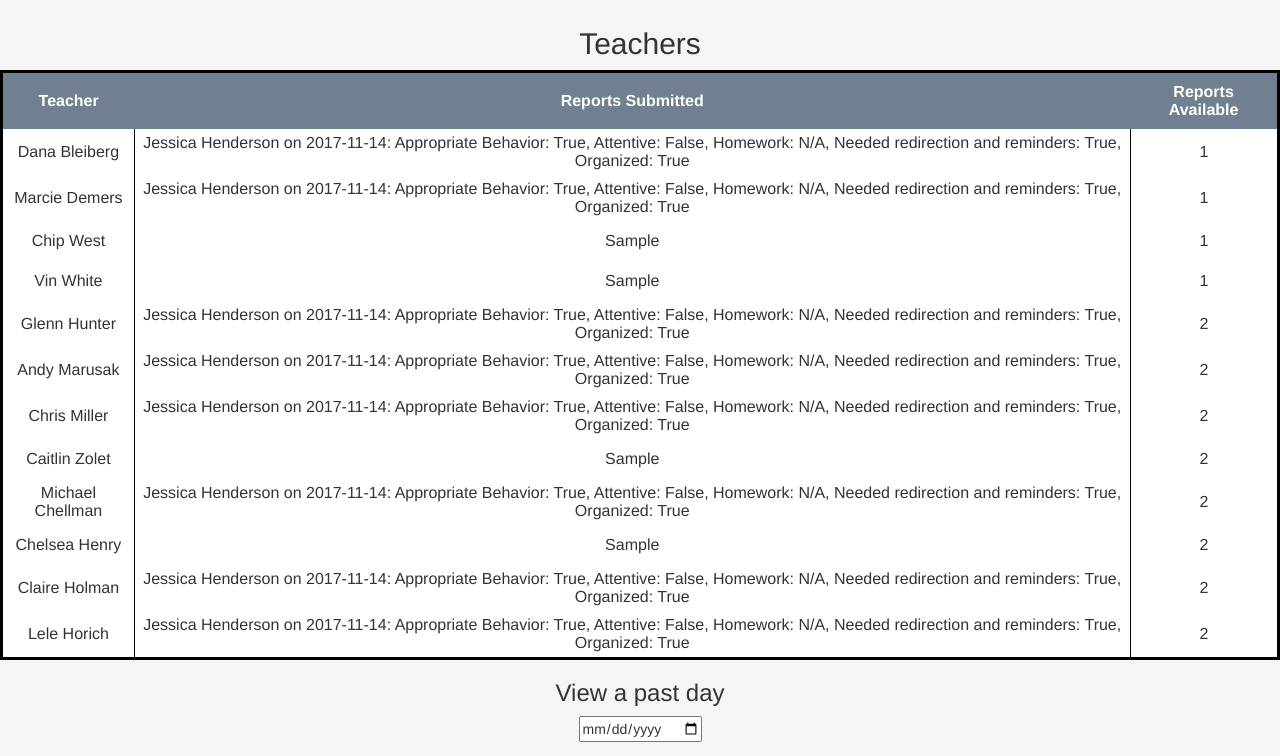
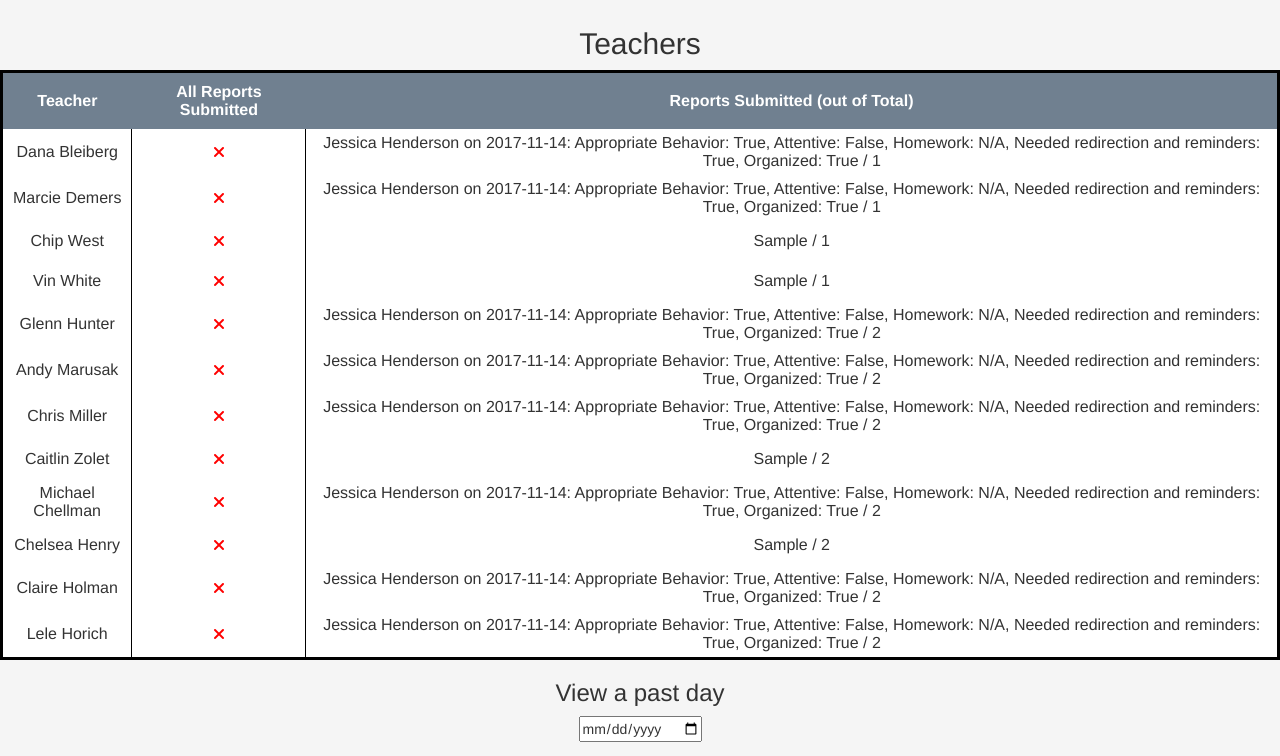
Before and after one commit to JoshuaOStafford/VanaLearning, a Django app: template templates/teacher_submissions.html in a window 1280 px wide. Shown: the part 53-809 px from the top of the page. Run offline with Django 3.2, Linux system fonts and the light colour scheme; data comes from the database, SQL or seed files in the repository; the template is opened without the code that fills it: values that come from a table or form of the project are taken from there, most other values are stand-ins (such as "Sample title", 1, 10 or a date in 2020); some libraries are stand-ins or nearby versions; some web fonts are replaced.

Commit message:
Past date functionality to teacher tracker

```diff
--- a/templates/teacher_submissions.html
+++ b/templates/teacher_submissions.html
@@ -57,10 +57,10 @@ td{
         Teacher
         </th>
         <th>
-        Reports Submitted
+        All Reports Submitted
         </th>
         <th>
-        Reports Available
+        Reports Submitted (out of Total)
         </th>
     </tr>
     <tr>
@@ -68,10 +68,10 @@ td{
             Dana Bleiberg
         </td>
         <td>
-            {{ 6a }}
+            {% if 6aDone %} <i class="fa fa-check fa" aria-hidden="true" style="color:green"></i> {% else %} <i class="fa fa-times fa" aria-hidden="true" style="color:red"></i>{% endif %}
         </td>
         <td>
-            1
+            {{ 6a }} / 1
         </td>
     </tr>
     <tr>
@@ -79,10 +79,10 @@ td{
             Marcie Demers
         </td>
         <td>
-            {{ 6b }}
+            {% if 6bDone %} <i class="fa fa-check fa" aria-hidden="true" style="color:green"></i> {% else %} <i class="fa fa-times fa" aria-hidden="true" style="color:red"></i>{% endif %}
         </td>
         <td>
-            1
+            {{ 6b }} / 1
         </td>
     </tr>
     <tr>
@@ -90,10 +90,10 @@ td{
             Chip West
         </td>
         <td>
-            {{ 6c }}
+            {% if 6cDone %} <i class="fa fa-check fa" aria-hidden="true" style="color:green"></i> {% else %} <i class="fa fa-times fa" aria-hidden="true" style="color:red"></i>{% endif %}
         </td>
         <td>
-            1
+            {{ 6c }} / 1
         </td>
     </tr>
     <tr>
@@ -101,10 +101,10 @@ td{
             Vin White
         </td>
         <td>
-            {{ 6d }}
+            {% if 6dDone %} <i class="fa fa-check fa" aria-hidden="true" style="color:green"></i> {% else %} <i class="fa fa-times fa" aria-hidden="true" style="color:red"></i>{% endif %}
         </td>
         <td>
-            1
+            {{ 6d }} / 1
         </td>
     </tr>
 
@@ -113,10 +113,10 @@ td{
             Glenn Hunter
         </td>
         <td>
-            {{ 7a }}
+            {% if 7aDone %} <i class="fa fa-check fa" aria-hidden="true" style="color:green"></i> {% else %} <i class="fa fa-times fa" aria-hidden="true" style="color:red"></i>{% endif %}
         </td>
         <td>
-            2
+            {{ 7a }} / 2
         </td>
     </tr>
     <tr>
@@ -124,10 +124,10 @@ td{
             Andy Marusak
         </td>
         <td>
-            {{ 7b }}
+            {% if 7bDone %} <i class="fa fa-check fa" aria-hidden="true" style="color:green"></i> {% else %} <i class="fa fa-times fa" aria-hidden="true" style="color:red"></i>{% endif %}
         </td>
         <td>
-            2
+            {{ 7b }} / 2
         </td>
     </tr>
     <tr>
@@ -135,10 +135,10 @@ td{
             Chris Miller
         </td>
         <td>
-            {{ 7c }}
+            {% if 7cDone %} <i class="fa fa-check fa" aria-hidden="true" style="color:green"></i> {% else %} <i class="fa fa-times fa" aria-hidden="true" style="color:red"></i>{% endif %}
         </td>
         <td>
-            2
+            {{ 7c }} / 2
         </td>
     </tr>
     <tr>
@@ -146,10 +146,10 @@ td{
             Caitlin Zolet
         </td>
         <td>
-            {{ 7d }}
+            {% if 7dDone %} <i class="fa fa-check fa" aria-hidden="true" style="color:green"></i> {% else %} <i class="fa fa-times fa" aria-hidden="true" style="color:red"></i>{% endif %}
         </td>
         <td>
-            2
+            {{ 7d }} / 2
         </td>
     </tr>
 
@@ -158,10 +158,10 @@ td{
             Michael Chellman
         </td>
         <td>
-            {{ 8a }}
+            {% if 8aDone %} <i class="fa fa-check fa" aria-hidden="true" style="color:green"></i> {% else %} <i class="fa fa-times fa" aria-hidden="true" style="color:red"></i>{% endif %}
         </td>
         <td>
-            2
+            {{ 8a }} / 2
         </td>
     </tr>
     <tr>
@@ -169,10 +169,10 @@ td{
            Chelsea Henry
         </td>
         <td>
-            {{ 8b }}
+            {% if 8bDone %} <i class="fa fa-check fa" aria-hidden="true" style="color:green"></i> {% else %} <i class="fa fa-times fa" aria-hidden="true" style="color:red"></i>{% endif %}
         </td>
         <td>
-            2
+            {{ 8b }} / 2
         </td>
     </tr>
     <tr>
@@ -180,10 +180,10 @@ td{
             Claire Holman
         </td>
         <td>
-            {{ 8c }}
+            {% if 8cDone %} <i class="fa fa-check fa" aria-hidden="true" style="color:green"></i> {% else %} <i class="fa fa-times fa" aria-hidden="true" style="color:red"></i>{% endif %}
         </td>
         <td>
-            2
+            {{ 8c }} / 2
         </td>
     </tr>
     <tr>
@@ -191,10 +191,10 @@ td{
             Lele Horich
         </td>
         <td>
-            {{ 8d }}
+            {% if 8dDone %} <i class="fa fa-check fa" aria-hidden="true" style="color:green"></i> {% else %} <i class="fa fa-times fa" aria-hidden="true" style="color:red"></i>{% endif %}
         </td>
         <td>
-            2
+            {{ 8d }} / 2
         </td>
     </tr>
     </table>
```
Also changed, not shown: Reports/views.py (+28 -4 lines).
